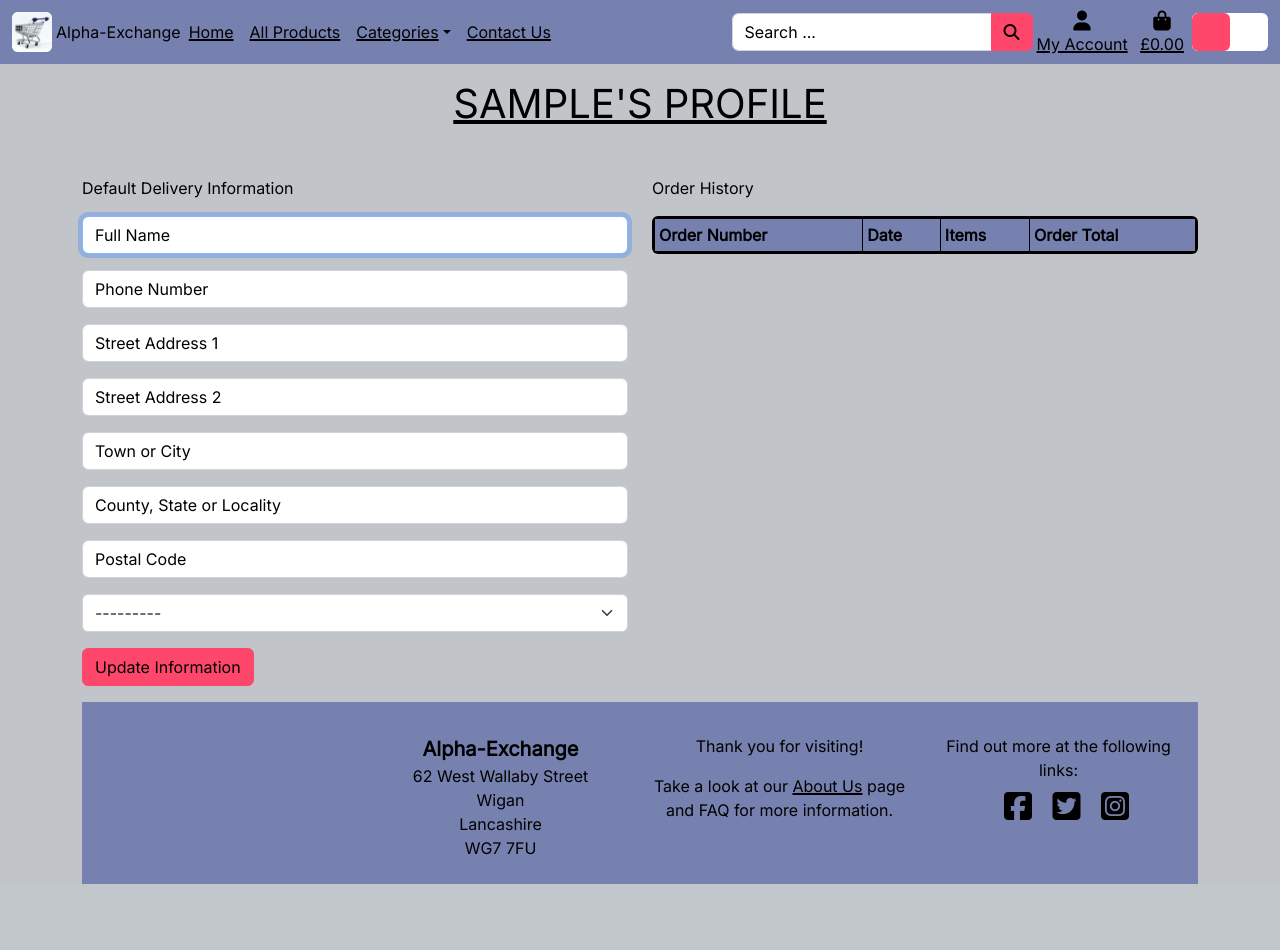
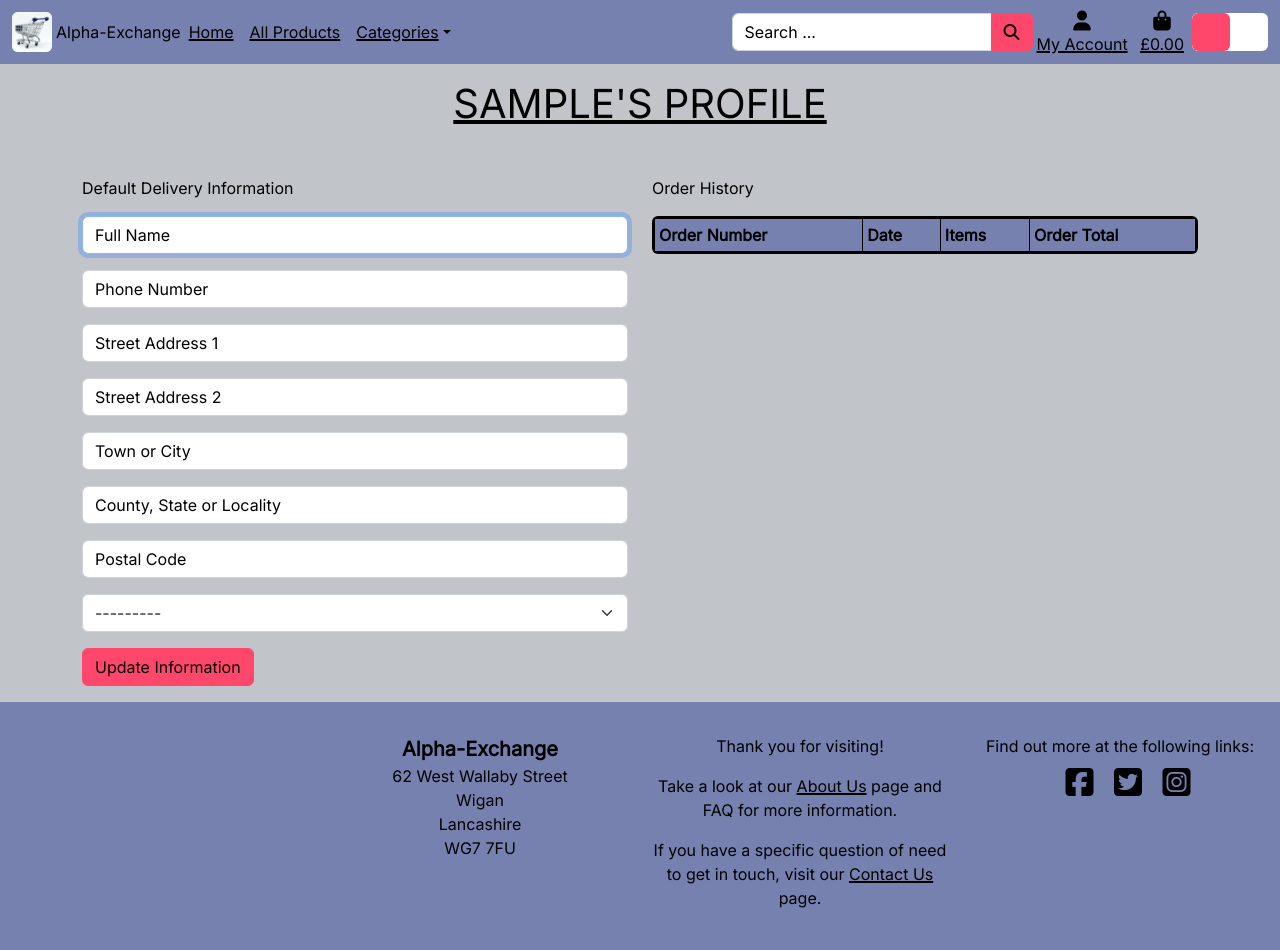
Before and after one commit to Code-Institute-Submissions/CI_PP5_Alpha_Exchange, a Django app: page /users/profile/ in a window 1280 px wide. Before the commit the page ends 884 px from the top, so only its background shows below. Run offline with Django 3.2, Linux system fonts and the light colour scheme; the visitor is signed in with stand-in values (Sample User, id 1); data comes from the database, SQL or seed files in the repository; data that the repository does not hold is empty; some libraries are stand-ins or nearby versions.

Commit message:
fix footer to bottom of page when content does not exceed viewheight and move contact us link into footer

```diff
--- a/home/templates/home/index.html
+++ b/home/templates/home/index.html
@@ -4,7 +4,7 @@
 {% block extra_title %}Home{% endblock %}
 
 {% block content %}
-    <div class="container vh-100 home-image">
+    <div class="container home-image">
         <div class="row h-100">
             <div class="col-12 col-sm-7 my-auto">
                 <div class="d-flex justify-content-center justify-content-sm-end"><h1 class="display-4 text-white text-center home-text">Welcome to Alpha Exchange</h1></div>
--- a/static/css/base.css
+++ b/static/css/base.css
@@ -28,18 +28,30 @@
 
 /* Common Styles */
 html {
+    box-sizing: border-box;
     height: 100%;
+    padding: 0;
+    margin: 0;
 }
 
 body {
+    box-sizing: border-box;
+    min-height: 100%;
+    display: flex;
+    flex-direction: column;
     background-color: var(--background-color);
     font-family: var(--bodytext);
+}
+
+main {
+    flex-grow: 1;
 }
 
 .home-image {
     background-image: url('/media/shopping-cart.webp') !important;
     background-size: cover;
     min-width: -webkit-fill-available;
+    height: calc(100vh - 246px);
 }
 
 .title {
@@ -108,6 +120,8 @@ h1, h2, h3, h4, h5, h6, p, th,
 .footer {
     color: var(--font-color);
     background-color: var(--menu-color);
+    flex-grow: 0;
+    flex-shrink: 0;
 }
 
 .footer .nav-link {
@@ -124,6 +138,11 @@ h1, h2, h3, h4, h5, h6, p, th,
 }
 
 /* Header Styles */
+header {
+    flex-grow: 0;
+    flex-shrink: 0;
+}
+
 .navbar {
     background-color: var(--menu-color) !important;
 }
@@ -296,3 +315,9 @@ h1, h2, h3, h4, h5, h6, p, th,
         margin-right: 0 !important;
     }
 }
+
+@media all and (max-width: 1024px) {
+    .home-image {
+        height: calc(100vh - 63px);
+    }
+}
--- a/templates/base.html
+++ b/templates/base.html
@@ -77,11 +77,8 @@
                                     {% endfor%}
                                 </ul>
                             </li>
-                            <li class="nav-item">
-                                <a class="nav-link" aria-current="page" href="">Contact Us</a>
-                            </li>
                         </ul>
-                        <div class="col-auto me-1 d-flex justify-content-end">
+                        <div class="col-auto me-1">
                             <!-- Search box form -->
                             <form method="GET" action="{% url 'search_products' %}" class="py-1">
                                 {% csrf_token %}
@@ -168,11 +165,13 @@
         </div>
     {% endif %}
 
-    {% block content %}
-    {% endblock %}
+    <main>
+        {% block content %}
+        {% endblock %}
+    </main>
 
     <!-- Footer -->
-    <footer class="footer mt-3 py-3 container-fluid">
+    <footer class="footer py-3 container-fluid">
         <div class="row pb-2 text-center">
             <!-- Mailchimp Newsletter -->
             <div class="col-12 col-sm-6 col-md-3 mt-3">
@@ -191,9 +190,13 @@
             <!-- About us -->
             <div class="col-12 col-sm-6 col-md-3 mt-3">
                 <p>Thank you for visiting!</p>
-                <p>
-                    Take a look at our <a class = "nav-link" href="">About Us</a> page <br>
-                    and FAQ for more information.
+                <p class="text-wrap">
+                    Take a look at our <a class = "nav-link" href="">About Us</a>
+                    page and FAQ for more information.
+                </p>
+                <p class="text-wrap">
+                    If you have a specific question of need to get in touch, visit our
+                    <a class="nav-link" aria-current="page" href="">Contact Us</a> page.
                 </p>
             </div>
             <!-- Social Media Links -->
--- a/users/templates/users/profile.html
+++ b/users/templates/users/profile.html
@@ -14,7 +14,7 @@
                 <h1>{{ profile }}'s Profile</h1>
             </div>
         </div>
-        <div class="row">
+        <div class="row mb-3">
             <div class="col-12 col-lg-6 mt-4">
                 <p>Default Delivery Information</p>
                 <form class="mt-3" action="{% url 'profile' %}" method="POST" id="profile-update-form">
@@ -64,5 +64,5 @@
                 </div>
             </div>
         </div>
-
+    </div>
 {% endblock %}
```
Also changed, not shown: README.md.
